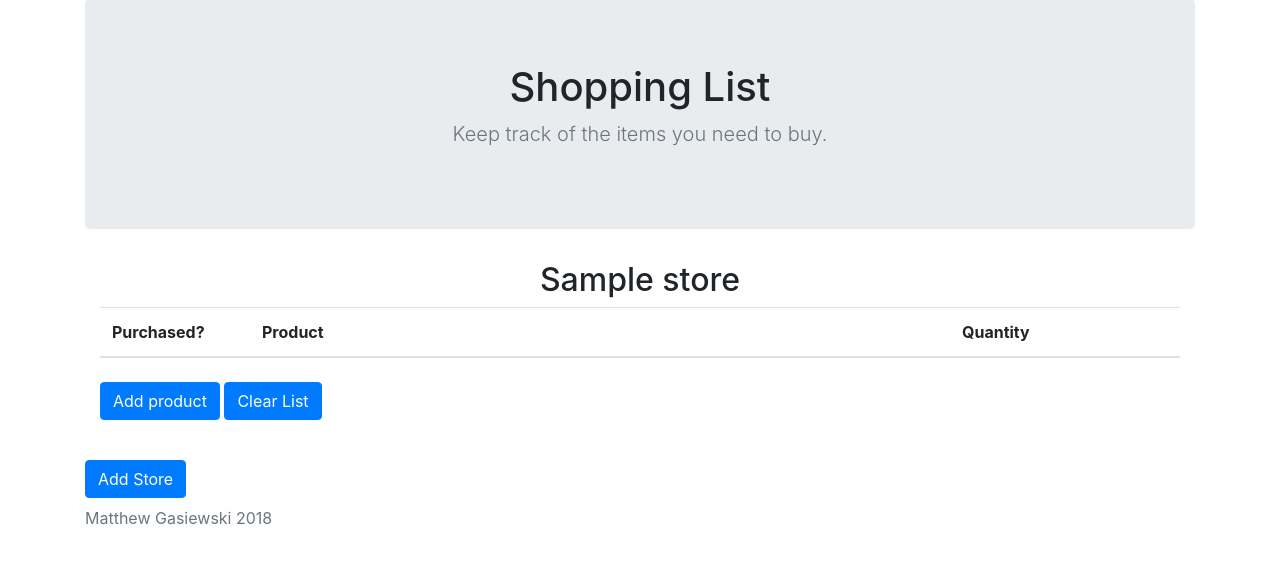
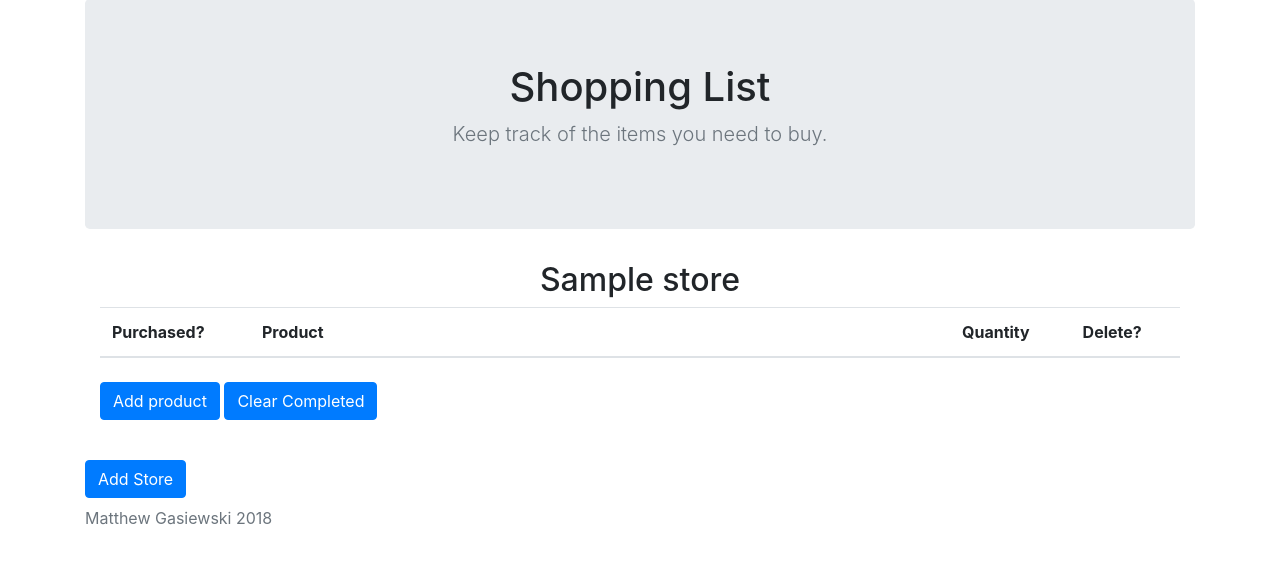
Before and after one commit to MGasiewski/alfred, a Django app: page /shopping/ in a window 1280 px wide. Shown: the part 71-635 px from the top of the page. Run offline with Django 3.2, Linux system fonts and the light colour scheme; a user stored in the database is signed in; tables that the repository leaves empty hold one stand-in row (values such as "Sample post"); lists and menus that the app fills with data are empty; some libraries are stand-ins or nearby versions.

Commit message:
made requested updates to alfred/shopping

```diff
--- a/shopping/processes.py
+++ b/shopping/processes.py
@@ -4,8 +4,9 @@ SUCCESS = {"result": "success"}
 FAILURE = {"result": "failure"}
 
 
-def process_purchase(product_id: int):
-    count = Product.objects.filter(id=product_id).update(purchased=True)
+def process_purchase(product_id):
+    prod = Product.objects.get(id=product_id)
+    count = Product.objects.filter(id=product_id).update(purchased=not prod.purchased)
     return SUCCESS if count == 1 else FAILURE
 
 
@@ -17,10 +18,20 @@ def process_create(request):
     count = Product.objects.create(pname=req_product_name, quantity=req_quantity, store=store)
     return SUCCESS if count == 1 else FAILURE
 
+def process_delete_product(product_id):
+    prod = Product.objects.get(id=product_id)
+    prod.delete()
+    return SUCCESS
 
-def process_clear_list(store_id: int):
+def process_edit_product(request, product_id):
+    req_product_name = request.POST["productName"]
+    req_product_quantity = request.POST["productQuantity"]
+    count = Product.objects.filter(id=product_id).update(pname=req_product_name, quantity=req_product_quantity)
+    return SUCCESS if count == 1 else FAILURE
+
+def process_clear_list(store_id):
     s = Store.objects.get(id=store_id)
-    result = Product.objects.filter(store=s).update(completed=True)
+    result = Product.objects.filter(store=s, purchased=True).update(completed=True)
     return SUCCESS
 
 
--- a/shopping/static/shopping.js
+++ b/shopping/static/shopping.js
@@ -14,6 +14,27 @@ class Store{
     this.id = id;
     this.name = name;
   }
+}
+
+function attachDeleteCallbacks(){
+  productList.forEach(function(product){
+    $("#deleted_button_" + product.id).unbind();
+    $("#deleted_button_" + product.id).click(function(){
+      deleteItem(product.id);
+    });
+  });
+}
+
+function deleteItem(prod_id){
+  $.ajax({
+    url: "delete/" + prod_id + "/",
+    method: "POST",
+    data:{
+      csrfmiddlewaretoken: csrfToken
+    }
+  }).done(function(data){
+    //TODO implement failure behavior
+  });
 }
 
 function attachCheckCallbacks(){
--- a/shopping/templates/shopping.html
+++ b/shopping/templates/shopping.html
@@ -20,6 +20,7 @@
                 <th class="purchase_header">Purchased?</th>
                 <th class="product_header">Product</th>
                 <th class="quantity_header">Quantity</th>
+                <th class="delete_header">Delete?</th>
             </tr>
             </thead>
             <tbody>
@@ -33,6 +34,8 @@
                 </td>
                 <td id="product_name_{{ product.id }}">{{ product.pname }}</td>
                 <td id="product_quantity_{{ product.id }}">{{ product.quantity }}</td>
+                <td id="product_delete_{{ product.id }}"><button type="button" class="btn btn-sm btn-outline-secondary" id="deleted_button_{{ product.id }}"><i
+                            class="fas fa-trash-alt"></i></button></td>
             </tr>
             {% endif %}
             {% endfor %}
@@ -43,7 +46,7 @@
                 data-target="#add_product_modal">Add product
         </button>
         <button type="button" class="btn btn-primary my-2" id="clear_list_{{ store.id }}" data-toggle="modal"
-                data-target="#clear_list_modal">Clear List
+                data-target="#clear_list_modal">Clear Completed
         </button>
         {% endfor %}
         {% endif %}
--- a/shopping/urls.py
+++ b/shopping/urls.py
@@ -7,6 +7,8 @@ app_name = 'shopping'
 urlpatterns = [
     path('', views.index, name='index'),
     path('purchase/<int:product_id>/', views.purchase, name='purchase'),
+    path('update/<int:product_id>/', views.update, name='update'),
+    path('delete/<int:product_Id>/', views.delete_product, name='delete'),
     path('create/', views.create, name='create'),
     path('clear_list/<int:store_id>/', views.clear_list, name="clear-list"),
     path('create_store/', views.create_store, name='create-store'),
--- a/shopping/views.py
+++ b/shopping/views.py
@@ -2,7 +2,7 @@ from django.shortcuts import render, get_object_or_404
 from django.http import JsonResponse
 from .models import Product, Store
 from django.contrib.auth.decorators import login_required
-from .processes import process_purchase, process_create, process_clear_list, process_create_store
+from .processes import process_purchase, process_create, process_clear_list, process_create_store, process_delete_product, process_edit_product
 
 @login_required
 def index(request):
@@ -36,3 +36,13 @@ def create(request):
 def create_store(request):
     result = process_create_store(request)
     return JsonResponse(result)
+
+@login_required
+def delete_product(request, product_id):
+    result = process_delete_product(product_id)
+    return JsonResponse(result)
+
+@login_required
+def update(request, product_id):
+    result = process_edit_product(request, product_id)
+    return  JsonResponse(result)
```
